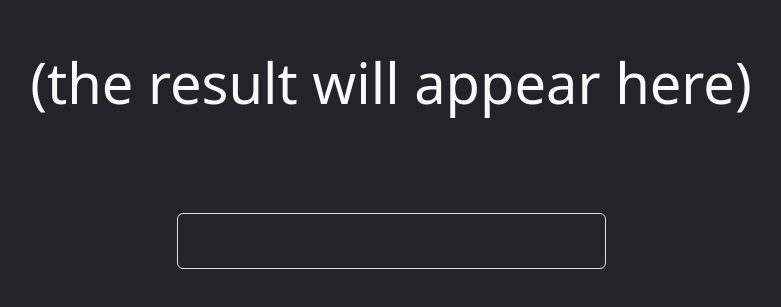
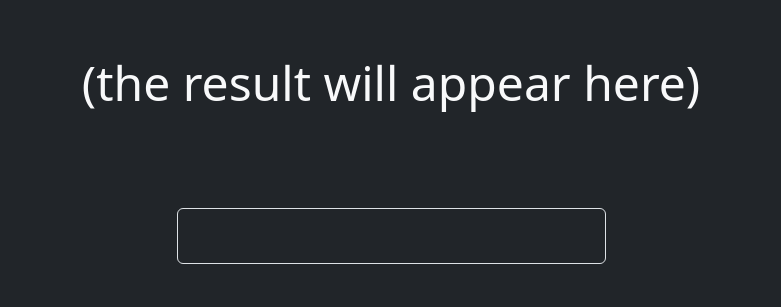
Before and after one commit to lagodimos/chem-balance, a React (Vite) app: page / in a window 1280 px wide. Shown: the part 241-548 px from the top of the page, without its empty margins (249-1030 px from the left). Built offline with nearby package versions, Linux system fonts and the light colour scheme.

Commit message:
Add margin for result and reduce font size of placeholder text

```diff
--- a/src/components/Result/BalancedEquation.tsx
+++ b/src/components/Result/BalancedEquation.tsx
@@ -10,7 +10,7 @@ function BalancedEquation({ equation, solution }: Props) {
     const substances = equation.getReactants().concat(equation.getProducts());
 
     return (
-        <p className="display-4 text-center">
+        <p className="m-5 display-4">
             {solution.map((coefficient, index) => (
                 <>
                     <span className="text-primary">
--- a/src/components/Result/Placeholder.tsx
+++ b/src/components/Result/Placeholder.tsx
@@ -1,5 +1,5 @@
 function Placeholder() {
-    return <p className="m-5 display-4">(the result will appear here)</p>;
+    return <p className="m-5 display-5">(the result will appear here)</p>;
 }
 
 export default Placeholder;
```
